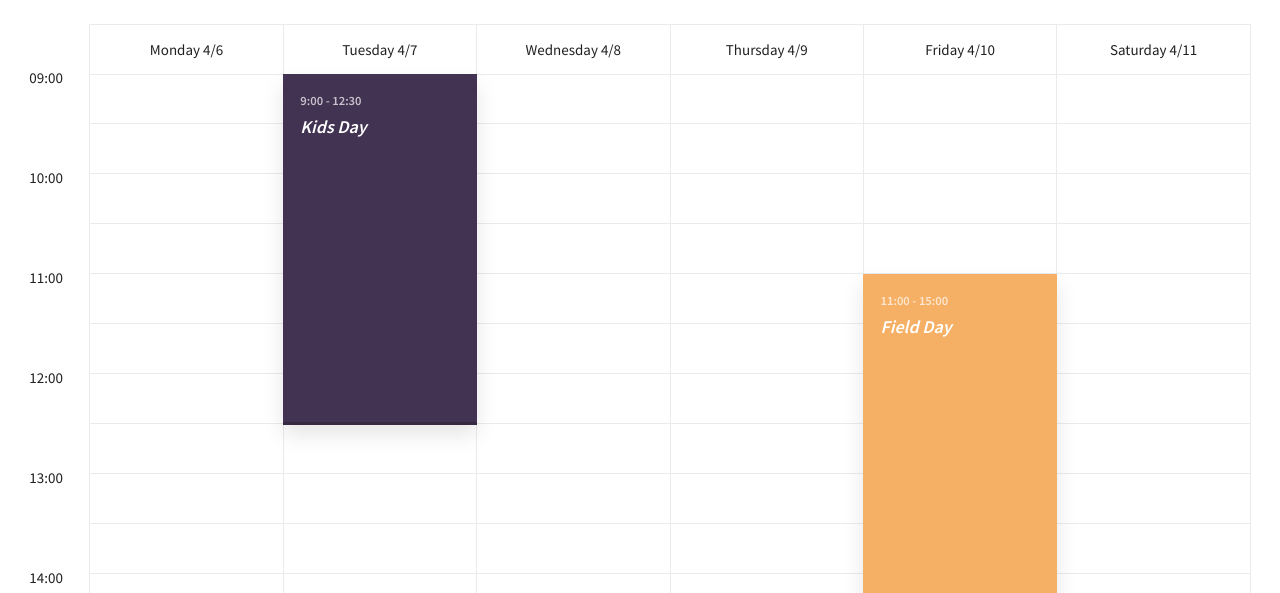
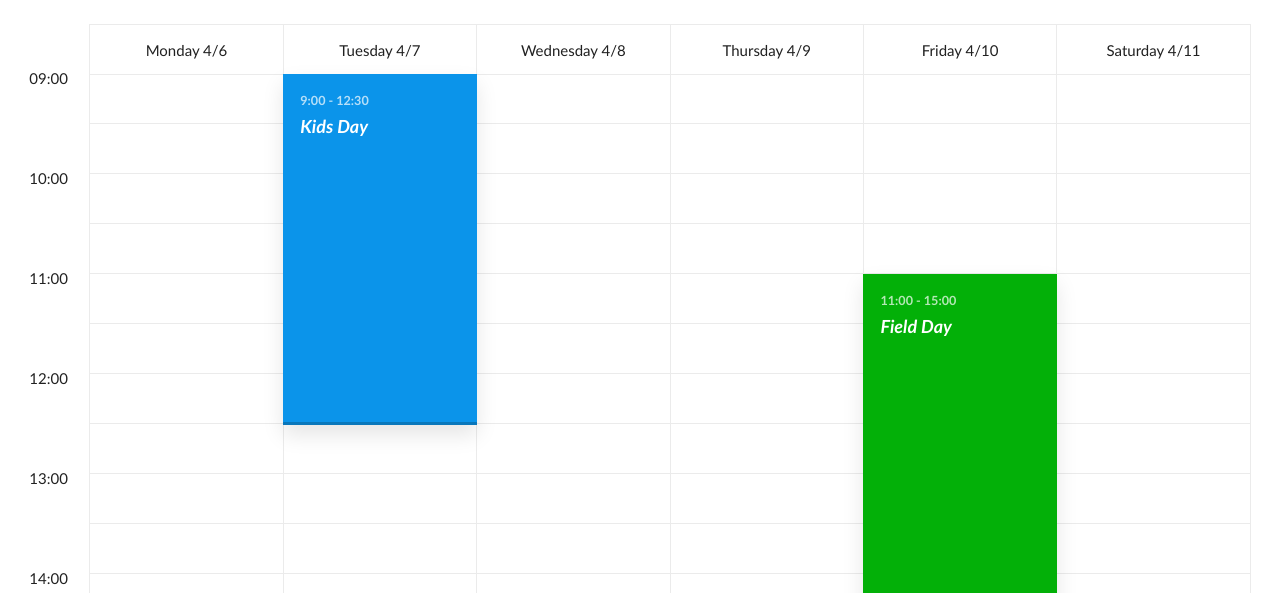
Before and after one commit to kaivalyatota/esuc-eweek-2020, a plain HTML site: page index.html in a window 1280 px wide. Shown: the part 207-800 px from the top of the page. Drawn offline with nearby package versions, Linux system fonts and the light colour scheme; a web font is replaced by a local one.

Commit message:
Update style.css
Changed the colors and font!

```diff
--- a/assets/css/style.css
+++ b/assets/css/style.css
@@ -1113,34 +1113,34 @@ mark{background-color:hsla(355, 90%, 61%, 0.2);background-color:hsla(var(--color
 
 /*THIS PART NEED TO CHANGE FOR SURE*/
 :root{
-	--cd-color-event-1:hsl(199, 25%, 46%);
-	--cd-color-event-1-h:199;
-	--cd-color-event-1-s:25%;
-	--cd-color-event-1-l:46%;
-	--cd-color-event-2:hsl(271, 23%, 26%);
-	--cd-color-event-2-h:271;
-	--cd-color-event-2-s:23%;
-	--cd-color-event-2-l:26%;
-	--cd-color-event-3:hsl(162, 14%, 68%);
-	--cd-color-event-3-h:162;
-	--cd-color-event-3-s:14%;
-	--cd-color-event-3-l:68%;
-	--cd-color-event-4:hsl(31, 89%, 68%);
-	--cd-color-event-4-h:31;
+	--cd-color-event-1:hsl(0, 95%, 35%);
+	--cd-color-event-1-h:0;
+	--cd-color-event-1-s:95%;
+	--cd-color-event-1-l:35%;
+	--cd-color-event-2:hsl(203, 91%, 48%);
+	--cd-color-event-2-h:203;
+	--cd-color-event-2-s:91%;
+	--cd-color-event-2-l:48%;
+	--cd-color-event-3:hsl(203, 91%, 48%);
+	--cd-color-event-3-h:203;
+	--cd-color-event-3-s:91%;
+	--cd-color-event-3-l:48%;
+	--cd-color-event-4:hsl(286, 89%, 35%);
+	--cd-color-event-4-h:286;
 	--cd-color-event-4-s:89%;
-	--cd-color-event-4-l:68%;
-	--cd-color-event-5:hsl(31, 89%, 68%);
-	--cd-color-event-5-h:31;
-	--cd-color-event-5-s:89%;
-	--cd-color-event-5-l:68%;
-	--cd-color-event-6:hsl(31, 89%, 68%);
-	--cd-color-event-6-h:31;
-	--cd-color-event-6-s:89%;
-	--cd-color-event-6-l:68%;
-	--cd-color-event-7:hsl(31, 89%, 68%);
-	--cd-color-event-7-h:31;
-	--cd-color-event-7-s:89%;
-	--cd-color-event-7-l:68%;
+	--cd-color-event-4-l:35%;
+	--cd-color-event-5:hsl(27, 99%, 50%);
+	--cd-color-event-5-h:27;
+	--cd-color-event-5-s:99%;
+	--cd-color-event-5-l:50%;
+	--cd-color-event-6:hsl(122, 97%, 35%);
+	--cd-color-event-6-h:122;
+	--cd-color-event-6-s:97%;
+	--cd-color-event-6-l:35%;
+	--cd-color-event-7:hsl(252, 93%, 42%);
+	--cd-color-event-7-h:252;
+	--cd-color-event-7-s:93%;
+	--cd-color-event-7-l:42%;
 	--cd-color-text:hsl(0, 0%, 13%);
 	--cd-color-text-h:0;
 	--cd-color-text-s:0%;
@@ -1149,7 +1149,7 @@ mark{background-color:hsla(355, 90%, 61%, 0.2);background-color:hsla(var(--color
 	--cd-color-border-h:0;
 	--cd-color-border-s:0%;
 	--cd-color-border-l:92%;
-	--font-primary: 'Source Sans Pro', sans-serif;--schedule-rows-number: 19;
+	--font-primary: "Trebuchet MS", Helvetica, sans-serif;--schedule-rows-number: 19;
 	--schedule-rows-height: 50px
 }
 
```
